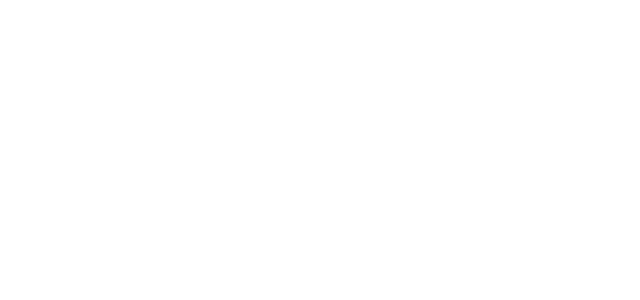
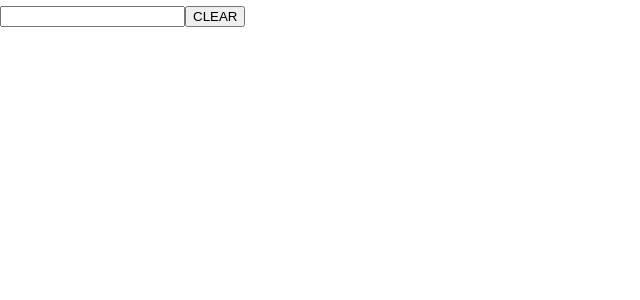
Before and after one commit to RikutoOgaki/next.js-study-hard, a Next.js app: page /samples/07 in a window 1280 px wide. Shown: the top 300 px of the page, without its empty margins (0-640 px from the left). Built offline with nearby package versions, Linux system fonts and the light colour scheme.

Commit message:
next.js-study

```diff
--- a/src/pages/index.tsx
+++ b/src/pages/index.tsx
@@ -14,6 +14,7 @@
             <Link href={'/samples/04'}><li>Sample04</li></Link>
             <Link href={'/samples/05'}><li>Sample05</li></Link>
             <Link href={'/samples/06'}><li>Sample06</li></Link>
+            <Link href={'/samples/07'}><li>Sample07</li></Link>
           </ul>
         </Flex>
       </Flex>
--- a/src/pages/samples/07/index.tsx
+++ b/src/pages/samples/07/index.tsx
@@ -1,11 +1,56 @@
-import { Box, Flex, Text } from '@chakra-ui/react'
+import { Box, Flex, Text, Input } from '@chakra-ui/react'
 import { useState } from 'react'
+
+type InputComponentState = {
+    value: string
+}
+
+type InputComponentProps = {
+    handlClear: () => void,
+    handleEditComponent: (v: string) => void
+}
+
+function InputComponent(props: InputComponentProps) {
+    const [state, setState] = useState<InputComponentState>({
+        value: ''
+    })
+
+    return (
+        <Box>
+            <Text>{state.value}</Text>
+            <Input type={'text'} value={state.value}
+                onChange={(e) => setState({
+                    ...state,
+                    value: e.target.value
+                })}
+                onBlur={() => props.handleEditComponent(state.value)}
+            />
+            <Input type={'button'} value={'CLEAR'}
+                onClick={() => {
+                    setState({
+                        ...state,
+                        value: ''
+                    })
+                    props.handlClear()
+                }}
+            />
+        </Box>
+    )
+}
 
 export default function Sample07() {
     return (
         <>
             <Box>
+                <InputComponent
+                    handlClear={() => {
+                        console.log('リセット');
+                    }}
+                    handleEditComponent={(v) => {
+                        console.log('挿入' + v);
 
+                    }}
+                />
             </Box>
         </>
     )
```
